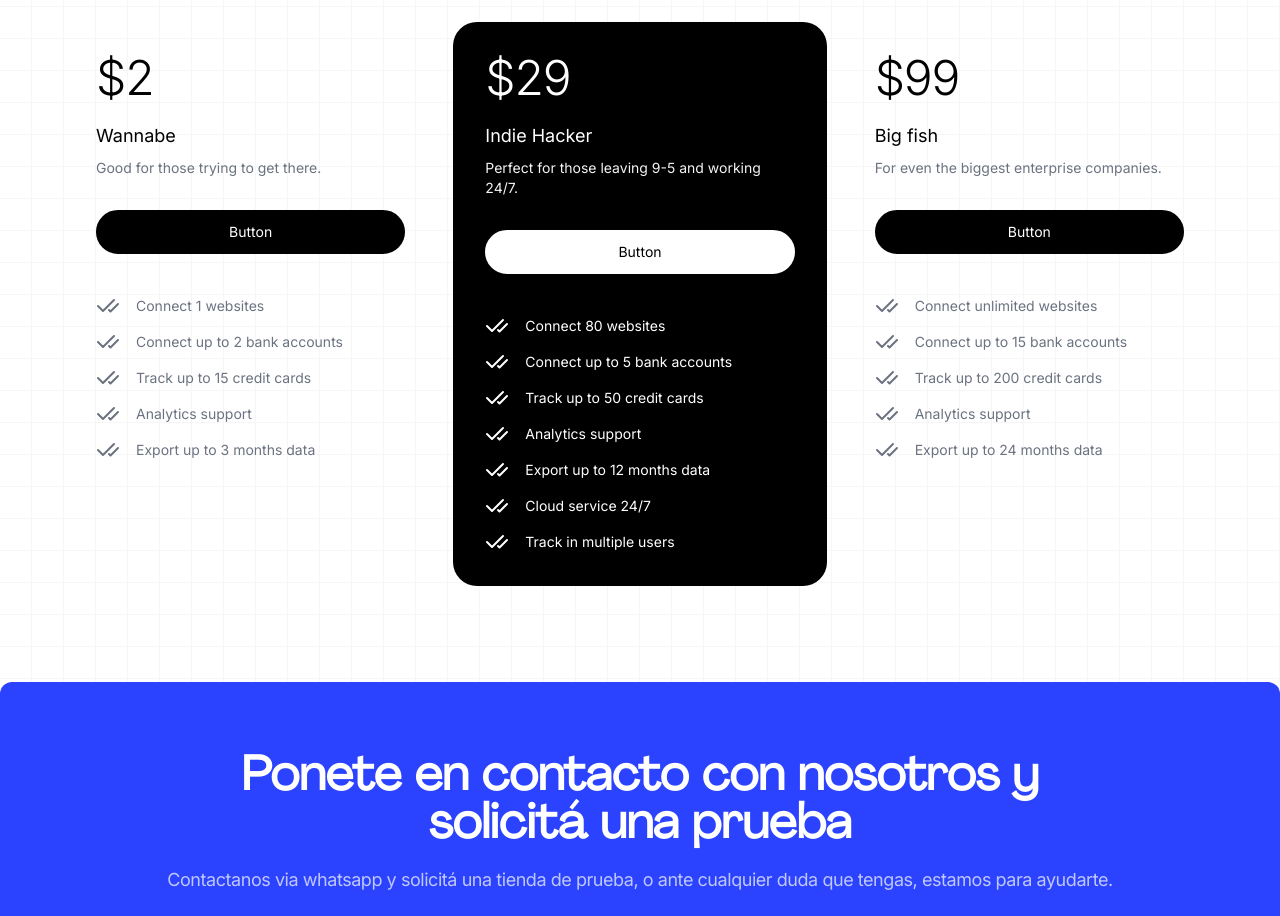
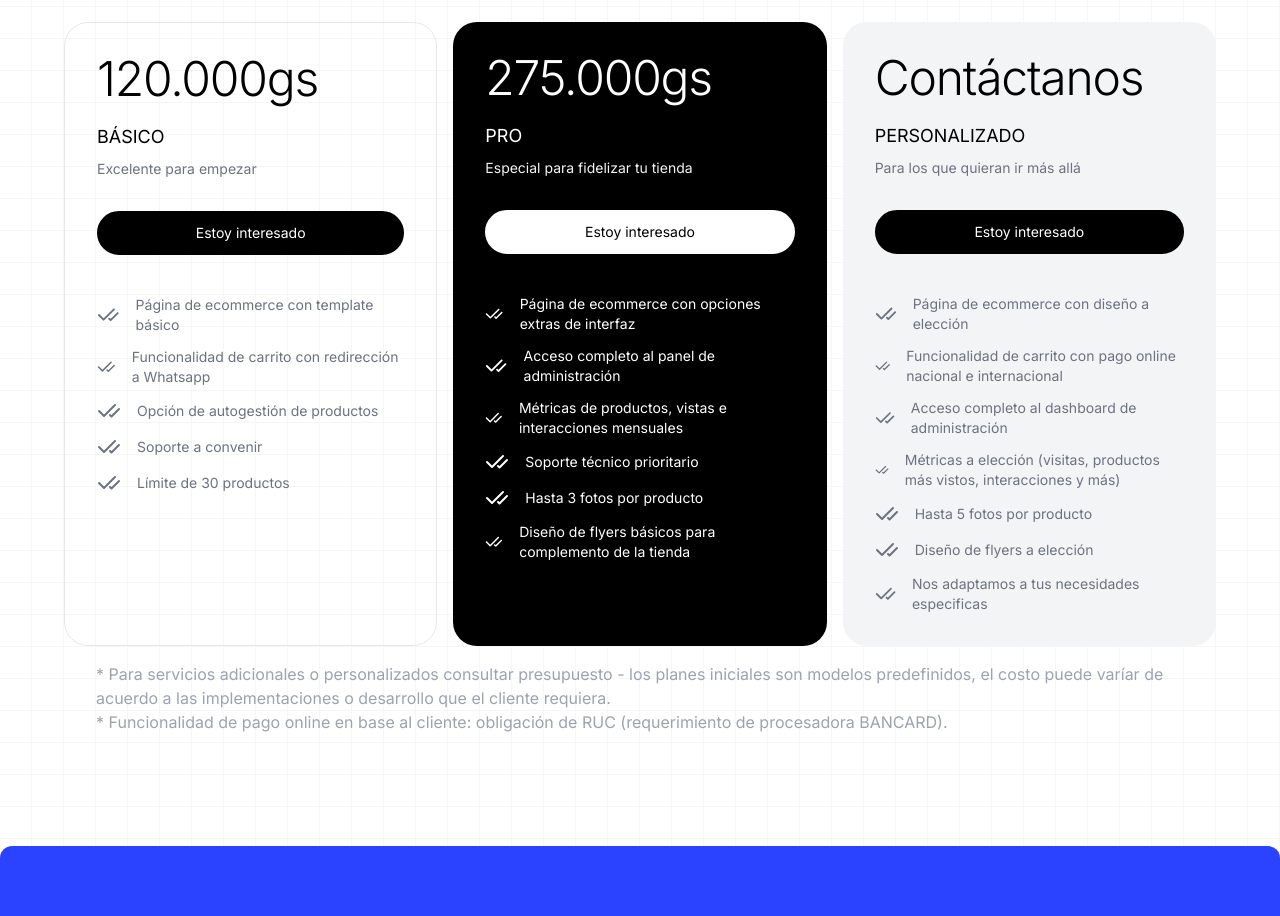
Before and after one commit to klitown/nextjscartalogo, a Next.js app: page / in a window 1280 px wide. Shown: the part 3720-4636 px from the top of the page. Built offline with nearby package versions, Linux system fonts and the light colour scheme.

Commit message:
More updates

```diff
--- a/app/components/Header.tsx
+++ b/app/components/Header.tsx
@@ -42,7 +42,7 @@ function Header({ tienda, categorias }: {
                         <Image
                             src={tienda.url_logo ? tienda.url_logo
                                 : 'https://wubpmygcxfkkllmvhixb.supabase.co/storage/v1/object/public/cartalogo_imagenes/cartalogo/white.png'}
-                            alt="Logo de la tienda" width={200} height={100} priority={true}
+                            alt="Logo de la tienda" width={100} height={100} priority={true}
                         />
                     </div>
                 </div>
--- a/app/components/MasBuscados.tsx
+++ b/app/components/MasBuscados.tsx
@@ -10,6 +10,7 @@ import { Autoplay, Navigation, Pagination } from 'swiper/modules';
 import 'swiper/css';
 import 'swiper/css/pagination';
 import 'swiper/css/navigation';
+import Link from "next/link";
 
 
 interface Props {
@@ -107,8 +108,7 @@ const MasBuscados = ({ tiendaUrl, productos, categorias }: Props) => {
                                         >
                                             {
                                                 producto.mas_buscado ?
-                                                    <ProductCard toggleToast={toggleToast} producto={producto}
-                                                        onClick={() => navigateToDetails(producto.id)} />
+                                                    <ProductCard tiendaUrl={tiendaUrl} toggleToast={toggleToast} producto={producto} />
                                                     : null
                                             }
                                         </SwiperSlide>
@@ -146,6 +146,7 @@ const MasBuscados = ({ tiendaUrl, productos, categorias }: Props) => {
                             {categoria.productos.map((producto: any, index: number) => (
                                 <SwiperSlide key={producto.id + index} className="my-10">
                                     <ProductCard
+                                        tiendaUrl={tiendaUrl}
                                         toggleToast={toggleToast}
                                         producto={producto}
                                         onClick={() => navigateToDetails(producto.id)}
--- a/app/components/ProductosAgrupadosCategoria.tsx
+++ b/app/components/ProductosAgrupadosCategoria.tsx
@@ -2,9 +2,9 @@
 import { CartProvider } from "react-use-cart";
 import ProductCard from "./ProductCard";
 import React, { useRef } from "react";
-import { Provider } from "./Provider";
 
-function ProductosAgrupadosCategorias({ productos, categorias }: any) {
+
+function ProductosAgrupadosCategorias({ productos, categorias, tiendaUrl }: any) {
 
     const categoriasMap = new Map();
     // Llenar el mapa con las categorías
@@ -67,6 +67,7 @@ function ProductosAgrupadosCategorias({ productos, categorias }: any) {
                             {categoria.productos.map((producto: any) => (
                                 <div key={producto.id} className="snap-always snap-center mx-10">
                                     <ProductCard
+                                        tiendaUrl={tiendaUrl}
                                         toggleToast={toggleToast}
                                         producto={producto}
                                         onClick={() => navigateToDetails(producto.id)}
--- /dev/null
+++ b/app/components/cards.css
@@ -0,0 +1 @@
+@import "~react-image-gallery/styles/css/image-gallery.css";
--- a/app/page.tsx
+++ b/app/page.tsx
@@ -5,10 +5,6 @@ import localFont from 'next/font/local'
 import { Red_Hat_Display } from 'next/font/google'
 import Image from 'next/image'
 import { CheckCheckIcon } from 'lucide-react';
-
-import { Swiper, SwiperSlide } from 'swiper/react';
-// import required modules
-import { Autoplay, Navigation, Pagination } from 'swiper/modules';
 
 // Font files can be colocated inside of `app`
 const agrandir = localFont({
@@ -305,122 +301,139 @@ function Home() {
                 </div>
             </section>
 
+            {/* PRICING SECTION */}
             <section ref={preciosRef} aria-labelledby="pricing-one" id="pricing-one" className='container mx-auto mt-20 bg-[url(/grid.svg)]'>
                 <div className="relative items-center w-full px-8 py-24 mx-auto md:px-12 lg:px-16 max-w-7xl">
                     <p className={`${agrandir.className} text-7xl font-bold text-black mb-10`}>
                         Precios
                     </p>
                     <div className="grid max-w-2xl grid-cols-1 -mx-4 gap-y-10 sm:mx-auto lg:max-w-none lg:grid-cols-3 xl:gap-x-4 lg:-mx-8">
-                        <section className="flex flex-col px-6 sm:px-8 lg:py-8">
-                            <h3 className="mt-5 text-lg text-black">Wannabe</h3>
+                        <section className="flex flex-col px-6 py-8 sm:px-8 lg:py-8 border border-gray-200  rounded-3xl">
+                            <h3 className="mt-5 text-lg text-black">BÁSICO</h3>
                             <p className="mt-2 text-sm text-gray-500">
-                                Good for those trying to get there.
+                                Excelente para empezar
                             </p>
                             <p className="order-first text-5xl font-light tracking-tight text-black">
-                                $2
+                                120.000gs
                             </p>
                             <ul role="list" className="flex flex-col order-last mt-10 text-sm text-gray-500 gap-y-3">
                                 <li className="flex items-center">
                                     <CheckCheckIcon />
-                                    <span className="ml-4"> Connect 1 websites </span>
+                                    <span className="ml-4"> Página de ecommerce con template básico </span>
                                 </li>
                                 <li className="flex items-center">
                                     <CheckCheckIcon />
-                                    <span className="ml-4"> Connect up to 2 bank accounts </span>
+                                    <span className="ml-4"> Funcionalidad de carrito con redirección a Whatsapp  </span>
                                 </li>
                                 <li className="flex items-center">
                                     <CheckCheckIcon />
-                                    <span className="ml-4"> Track up to 15 credit cards </span>
+                                    <span className="ml-4"> Opción de autogestión de productos </span>
                                 </li>
                                 <li className="flex items-center">
                                     <CheckCheckIcon />
-                                    <span className="ml-4"> Analytics support </span>
+                                    <span className="ml-4">
+                                        Soporte a convenir
+                                    </span>
                                 </li>
                                 <li className="flex items-center">
                                     <CheckCheckIcon />
-                                    <span className="ml-4"> Export up to 3 months data </span>
+                                    <span className="ml-4">
+                                        Límite de 30 productos
+                                    </span>
                                 </li>
                             </ul>
                             <a className="items-center justify-center w-full px-6 py-2.5 mt-8 text-center text-white duration-200 bg-black border-2 border-black rounded-full nline-flex hover:bg-transparent hover:border-black hover:text-black focus:outline-none focus-visible:outline-black text-sm focus-visible:ring-black" aria-label="Wannabe tier" href="/register">
-                                Button
+                                Estoy interesado
                             </a>
                         </section>
-                        <section className="flex flex-col order-first px-6 py-8 bg-black rounded-3xl sm:px-8 lg:order-none">
-                            <h3 className="mt-5 text-lg text-white">Indie Hacker</h3>
+                        <section className="flex flex-col px-6 py-8 bg-black rounded-3xl sm:px-8 lg:order-none">
+                            <h3 className="mt-5 text-lg text-white">PRO</h3>
                             <p className="mt-2 text-sm text-gray-100">
-                                Perfect for those leaving 9-5 and working 24/7.
+                                Especial para fidelizar tu tienda
                             </p>
                             <p className="order-first text-5xl font-light tracking-tight text-white">
-                                $29
+                                275.000gs
                             </p>
                             <ul role="list" className="flex flex-col order-last mt-10 text-sm text-white gap-y-3">
                                 <li className="flex items-center">
                                     <CheckCheckIcon />
-                                    <span className="ml-4"> Connect 80 websites </span>
+                                    <span className="ml-4"> Página de ecommerce con opciones extras de interfaz </span>
                                 </li>
                                 <li className="flex items-center">
                                     <CheckCheckIcon />
-                                    <span className="ml-4"> Connect up to 5 bank accounts </span>
+                                    <span className="ml-4"> Acceso completo al panel de administración </span>
                                 </li>
                                 <li className="flex items-center">
                                     <CheckCheckIcon />
-                                    <span className="ml-4"> Track up to 50 credit cards </span>
+                                    <span className="ml-4"> Métricas de productos, vistas e interacciones mensuales </span>
                                 </li>
                                 <li className="flex items-center">
                                     <CheckCheckIcon />
-                                    <span className="ml-4"> Analytics support </span>
+                                    <span className="ml-4"> Soporte técnico prioritario </span>
                                 </li>
                                 <li className="flex items-center">
                                     <CheckCheckIcon />
-                                    <span className="ml-4"> Export up to 12 months data </span>
+                                    <span className="ml-4"> Hasta 3 fotos por producto </span>
                                 </li>
                                 <li className="flex items-center">
                                     <CheckCheckIcon />
-                                    <span className="ml-4"> Cloud service 24/7 </span>
+                                    <span className="ml-4"> Diseño de flyers básicos para complemento de la tienda </span>
                                 </li>
-                                <li className="flex items-center">
-                                    <CheckCheckIcon />
-                                    <span className="ml-4"> Track in multiple users </span>
-                                </li>
+
                             </ul>
                             <a className="items-center justify-center w-full px-6 py-2.5 mt-8 text-center text-black duration-200 bg-white border-2 border-white rounded-full nline-flex hover:bg-transparent hover:border-white hover:text-white focus:outline-none focus-visible:outline-white text-sm focus-visible:ring-white" aria-label="Indie hacker tier" href="/register">
-                                Button
+                                Estoy interesado
                             </a>
                         </section>
-                        <section className="flex flex-col px-6 sm:px-8 lg:py-8">
-                            <h3 className="mt-5 text-lg text-black">Big fish</h3>
+                        <section className="flex flex-col px-6 py-8 bg-gray-100 rounded-3xl sm:px-8 lg:order-none">
+                            <h3 className="mt-5 text-lg text-black">PERSONALIZADO</h3>
                             <p className="mt-2 text-sm text-gray-500">
-                                For even the biggest enterprise companies.
+                                Para los que quieran ir más allá
                             </p>
                             <p className="order-first text-5xl font-light tracking-tight text-black">
-                                $99
+                                Contáctanos
                             </p>
                             <ul role="list" className="flex flex-col order-last mt-10 text-sm text-gray-500 gap-y-3">
                                 <li className="flex items-center">
                                     <CheckCheckIcon />
-                                    <span className="ml-4"> Connect unlimited websites </span>
+                                    <span className="ml-4">
+                                        Página de ecommerce con diseño a elección
+                                    </span>
                                 </li>
                                 <li className="flex items-center">
                                     <CheckCheckIcon />
-                                    <span className="ml-4"> Connect up to 15 bank accounts </span>
+                                    <span className="ml-4"> Funcionalidad de carrito con pago online nacional e internacional </span>
                                 </li>
                                 <li className="flex items-center">
                                     <CheckCheckIcon />
-                                    <span className="ml-4"> Track up to 200 credit cards </span>
+                                    <span className="ml-4"> Acceso completo al dashboard de administración </span>
                                 </li>
                                 <li className="flex items-center">
                                     <CheckCheckIcon />
-                                    <span className="ml-4"> Analytics support </span>
+                                    <span className="ml-4"> Métricas a elección (visitas, productos más vistos, interacciones y más) </span>
                                 </li>
                                 <li className="flex items-center">
                                     <CheckCheckIcon />
-                                    <span className="ml-4"> Export up to 24 months data </span>
+                                    <span className="ml-4"> Hasta 5 fotos por producto </span>
+                                </li>
+                                <li className="flex items-center">
+                                    <CheckCheckIcon />
+                                    <span className="ml-4"> Diseño de flyers a elección </span>
+                                </li>
+                                <li className="flex items-center">
+                                    <CheckCheckIcon />
+                                    <span className="ml-4"> Nos adaptamos a tus necesidades especificas </span>
                                 </li>
                             </ul>
                             <a className="items-center justify-center w-full px-6 py-2.5 mt-8 text-center text-white duration-200 bg-black border-2 border-black rounded-full nline-flex hover:bg-transparent hover:border-black hover:text-black focus:outline-none focus-visible:outline-black text-sm focus-visible:ring-black" aria-label="Big fish tier" href="/register">
-                                Button
+                                Estoy interesado
                             </a>
                         </section>
+                    </div>
+                    <div className='text-gray-400 my-4'>
+                        * Para servicios adicionales o personalizados consultar presupuesto - los planes iniciales son modelos predefinidos, el
+                        costo puede varíar de acuerdo a las implementaciones o desarrollo que el cliente requiera. <br />
+                        * Funcionalidad de pago online en base al cliente: obligación de RUC (requerimiento de procesadora BANCARD).
                     </div>
                 </div>
             </section>
--- a/package.json
+++ b/package.json
@@ -40,6 +40,7 @@
     "react": "18.2.0",
     "react-dom": "18.2.0",
     "react-hook-form": "^7.45.4",
+    "react-image-gallery": "^1.3.0",
     "react-use-cart": "^1.13.0",
     "superjson": "^1.13.1",
     "swiper": "^10.2.0",
@@ -51,6 +52,7 @@
     "zustand": "^4.4.1"
   },
   "devDependencies": {
+    "@types/react-image-gallery": "^1.2.0",
     "encoding": "^0.1.13"
   }
 }
```
Also changed, not shown: app/(tienda)/[slug]/(infoTienda)/[categoria]/page.tsx (+28 -9 lines), app/(tienda)/[slug]/(infoTienda)/layout.tsx (+17 -0 lines), app/(tienda)/[slug]/(infoTienda)/page.tsx (+13 -0 lines), app/(tienda)/[slug]/(infoTienda)/producto/[id]/page.tsx (+12 -0 lines), app/components/DetalleProducto.tsx (+34 -6 lines), app/components/ProductCard.tsx (+24 -11 lines), 1 other file (tests, documents, lock files or other folders).
